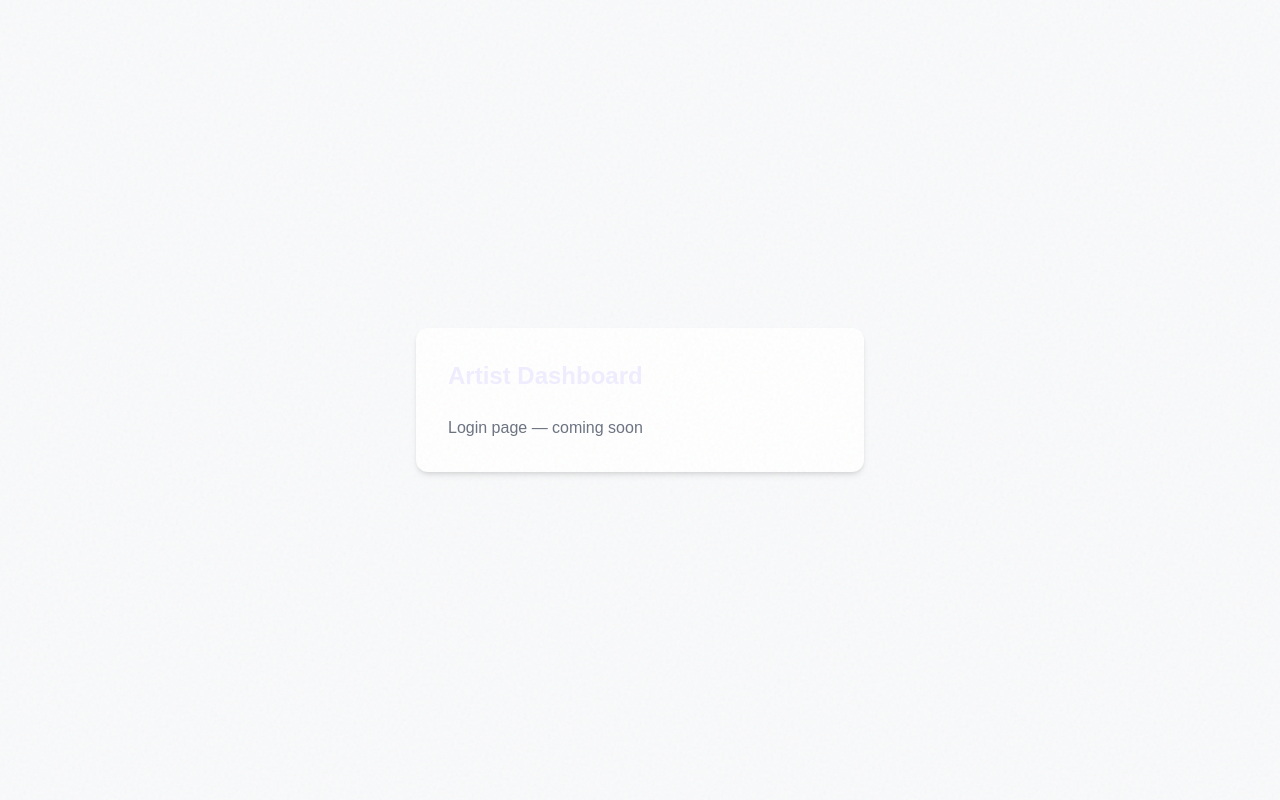
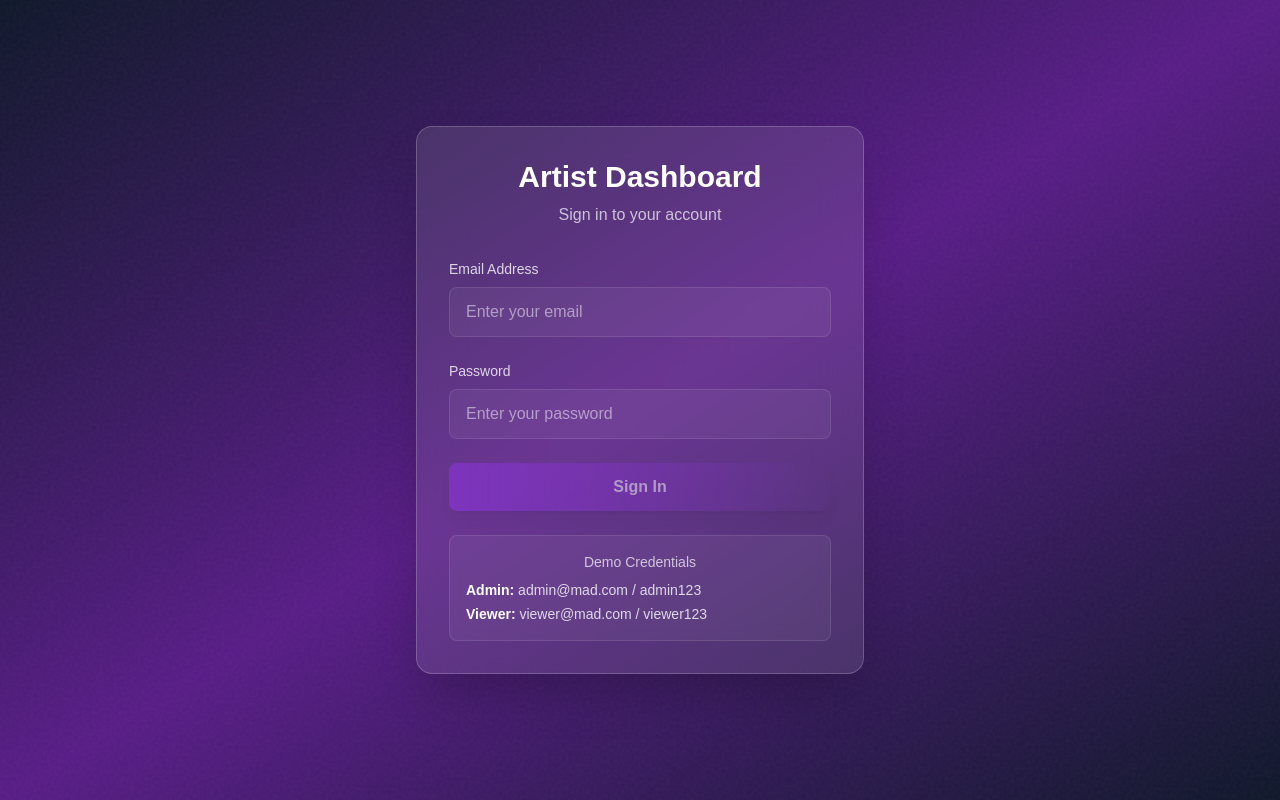
Before and after one commit to antho-chettiar/Dashboard, a React (Vite) app: page /login in a window 1280 px wide. Built offline with nearby package versions, Linux system fonts and the light colour scheme; no server answers; a web font is replaced by a local one.

Commit message:
login page handling

```diff
--- a/src/App.jsx
+++ b/src/App.jsx
@@ -1,4 +1,4 @@
-import { BrowserRouter, Routes, Route, Navigate } from 'react-router-dom'
+import { BrowserRouter, Routes, Route, Navigate, useLocation } from 'react-router-dom'
 import AppShell from './components/layout/AppShell'
 
 // Pages
@@ -15,6 +15,21 @@ import AdminIngestion from './pages/AdminIngestion'
 import NotFound from './pages/NotFound'
 import Analysis from './pages/Analysis'
 
+import useAuthStore from './store/useAuthStore'
+
+// Protected Route Wrapper
+function ProtectedRoute({ children }) {
+  const token = useAuthStore((state) => state.token)
+  const location = useLocation()
+
+  if (!token) {
+    // Redirect to login, saving the attempted location for post-login redirect
+    return <Navigate to="/login" state={{ from: location }} replace />
+  }
+
+  return children ? children : <AppShell />
+}
+
 function App() {
   return (
     <BrowserRouter>
@@ -22,8 +37,15 @@ function App() {
         {/* Public */}
         <Route path="/login" element={<Login />} />
 
-        {/* Protected — inside AppShell */}
-        <Route path="/" element={<AppShell />}>
+        {/* Protected Routes */}
+        <Route
+          path="/"
+          element={
+            <ProtectedRoute>
+              <AppShell />
+            </ProtectedRoute>
+          }
+        >
           <Route index element={<Navigate to="/dashboard" replace />} />
           <Route path="dashboard" element={<Dashboard />} />
           <Route path="artists" element={<Artists />} />
--- a/src/components/layout/Topbar.jsx
+++ b/src/components/layout/Topbar.jsx
@@ -1,8 +1,9 @@
 import { Bell, Search, Sun, Moon, LogOut } from 'lucide-react'
-import { useLocation } from 'react-router-dom'
+import { useLocation, useNavigate } from 'react-router-dom'
 import { useEffect } from 'react'
 import useThemeStore from '../../store/useThemeStore'
 import useFilterStore from '../../store/useFilterStore'
+import useAuthStore from '../../store/useAuthStore'
 
 const pageTitles = {
   '/dashboard':       'Dashboard',
@@ -17,8 +18,10 @@ const pageTitles = {
 
 function Topbar() {
   const { pathname }                      = useLocation()
+  const navigate = useNavigate()
   const { theme, toggleTheme, initTheme } = useThemeStore()
   const { artistType, setArtistType }     = useFilterStore()
+  const logout                           = useAuthStore((state) => state.logout)
 
   useEffect(() => { initTheme() }, [])
 
@@ -111,7 +114,8 @@ function Topbar() {
       </button>
 
       {/* Logout */}
-      <button className="flex items-center gap-2 text-sm px-3 py-2 rounded-xl"
+      <button onClick={() => { logout(); navigate('/login'); }}
+        className="flex items-center gap-2 text-sm px-3 py-2 rounded-xl transition-colors hover:opacity-80"
         style={{ color: 'var(--text-secondary)', background: 'var(--bg-secondary)', border: '1px solid var(--border)' }}>
         <LogOut size={15} />
         <span className="hidden sm:block">Logout</span>
--- a/src/pages/Login.jsx
+++ b/src/pages/Login.jsx
@@ -1,11 +1,114 @@
+import { useState, useEffect } from 'react'
+import { useNavigate } from 'react-router-dom'
+import useAuthStore from '../store/useAuthStore'
+
 function Login() {
+  const navigate = useNavigate()
+  const { token, login, isLoading, error, clearError } = useAuthStore()
+
+  const [email, setEmail] = useState('')
+  const [password, setPassword] = useState('')
+
+  // Redirect if already logged in
+  useEffect(() => {
+    if (token) {
+      navigate('/dashboard', { replace: true })
+    }
+  }, [token, navigate])
+
+  const handleSubmit = async (e) => {
+    e.preventDefault()
+    clearError()
+
+    if (!email.trim() || !password.trim()) {
+      return
+    }
+
+    const result = await login(email, password)
+    if (result.success) {
+      navigate('/dashboard')
+    }
+  }
+
   return (
-    <div className="flex items-center justify-center h-screen bg-gray-50">
-      <div className="bg-white p-8 rounded-xl shadow-md w-full max-w-md">
-        <h1 className="text-2xl font-bold text-brand-navy mb-6">Artist Dashboard</h1>
-        <p className="text-gray-500">Login page — coming soon</p>
+    <div className="flex items-center justify-center h-screen bg-gradient-to-br from-slate-900 via-purple-900 to-slate-900">
+      <div className="bg-white/10 backdrop-blur-xl p-8 rounded-2xl shadow-2xl w-full max-w-md border border-white/20">
+        <div className="text-center mb-8">
+          <h1 className="text-3xl font-bold text-white mb-2">Artist Dashboard</h1>
+          <p className="text-white/70">Sign in to your account</p>
+        </div>
+
+        <form onSubmit={handleSubmit} className="space-y-6">
+          {/* Email */}
+          <div>
+            <label className="block text-sm font-medium text-white/80 mb-2">
+              Email Address
+            </label>
+            <input
+              type="email"
+              value={email}
+              onChange={(e) => setEmail(e.target.value)}
+              className="w-full px-4 py-3 rounded-lg bg-white/5 border border-white/10 text-white placeholder-white/50 focus:outline-none focus:ring-2 focus:ring-purple-500 focus:border-transparent transition-all"
+              placeholder="Enter your email"
+              required
+              disabled={isLoading}
+            />
+          </div>
+
+          {/* Password */}
+          <div>
+            <label className="block text-sm font-medium text-white/80 mb-2">
+              Password
+            </label>
+            <input
+              type="password"
+              value={password}
+              onChange={(e) => setPassword(e.target.value)}
+              className="w-full px-4 py-3 rounded-lg bg-white/5 border border-white/10 text-white placeholder-white/50 focus:outline-none focus:ring-2 focus:ring-purple-500 focus:border-transparent transition-all"
+              placeholder="Enter your password"
+              required
+              disabled={isLoading}
+            />
+          </div>
+
+          {/* Error Message */}
+          {error && (
+            <div className="p-3 rounded-lg bg-red-500/20 border border-red-500/50 text-red-200 text-sm">
+              {error}
+            </div>
+          )}
+
+          {/* Submit Button */}
+          <button
+            type="submit"
+            disabled={isLoading || !email.trim() || !password.trim()}
+            className="w-full py-3 px-4 rounded-lg bg-gradient-to-r from-purple-600 to-indigo-600 text-white font-semibold shadow-lg hover:from-purple-700 hover:to-indigo-700 focus:outline-none focus:ring-2 focus:ring-purple-500 focus:ring-offset-2 focus:ring-offset-transparent transition-all disabled:opacity-50 disabled:cursor-not-allowed"
+          >
+            {isLoading ? (
+              <span className="flex items-center justify-center gap-2">
+                <svg className="animate-spin h-4 w-4" fill="none" viewBox="0 0 24 24">
+                  <circle className="opacity-25" cx="12" cy="12" r="10" stroke="currentColor" strokeWidth="4" />
+                  <path className="opacity-75" fill="currentColor" d="M4 12a8 8 0 018-8V0C5.373 0 0 5.373 0 12h4zm2 5.291A7.962 7.962 0 014 12H0c0 3.042 1.135 5.824 3 7.938l3-2.647z" />
+                </svg>
+                Signing in...
+              </span>
+            ) : (
+              'Sign In'
+            )}
+          </button>
+        </form>
+
+        {/* Demo Credentials */}
+        <div className="mt-6 p-4 rounded-lg bg-white/5 border border-white/10">
+          <p className="text-white/70 text-sm text-center mb-2">Demo Credentials</p>
+          <div className="text-white/80 text-sm space-y-1">
+            <p><span className="font-semibold text-white">Admin:</span> admin@mad.com / admin123</p>
+            <p><span className="font-semibold text-white">Viewer:</span> viewer@mad.com / viewer123</p>
+          </div>
+        </div>
       </div>
     </div>
   )
 }
+
 export default Login
--- a/src/store/useAuthStore.js
+++ b/src/store/useAuthStore.js
@@ -1,23 +1,40 @@
 import { create } from 'zustand'
+import client from '../api/client'
 
 const useAuthStore = create((set) => ({
   token: localStorage.getItem('token') || null,
   user: JSON.parse(localStorage.getItem('user')) || null,
   role: localStorage.getItem('role') || null,
+  isLoading: false,
+  error: null,
 
-  login: (token, user) => {
-    localStorage.setItem('token', token)
-    localStorage.setItem('user', JSON.stringify(user))
-    localStorage.setItem('role', user.role)
-    set({ token, user, role: user.role })
+  login: async (email, password) => {
+    set({ isLoading: true, error: null })
+    try {
+      const response = await client.post('/auth/login', { email, password })
+      const { accessToken, user } = response.data.data
+
+      localStorage.setItem('token', accessToken)
+      localStorage.setItem('user', JSON.stringify(user))
+      localStorage.setItem('role', user.role)
+
+      set({ token: accessToken, user, role: user.role, isLoading: false })
+      return { success: true }
+    } catch (error) {
+      const message = error.response?.data?.message || 'Login failed'
+      set({ isLoading: false, error: message })
+      return { success: false, error: message }
+    }
   },
 
   logout: () => {
     localStorage.removeItem('token')
     localStorage.removeItem('user')
     localStorage.removeItem('role')
-    set({ token: null, user: null, role: null })
+    set({ token: null, user: null, role: null, error: null })
   },
+
+  clearError: () => set({ error: null }),
 }))
 
 export default useAuthStore
```
